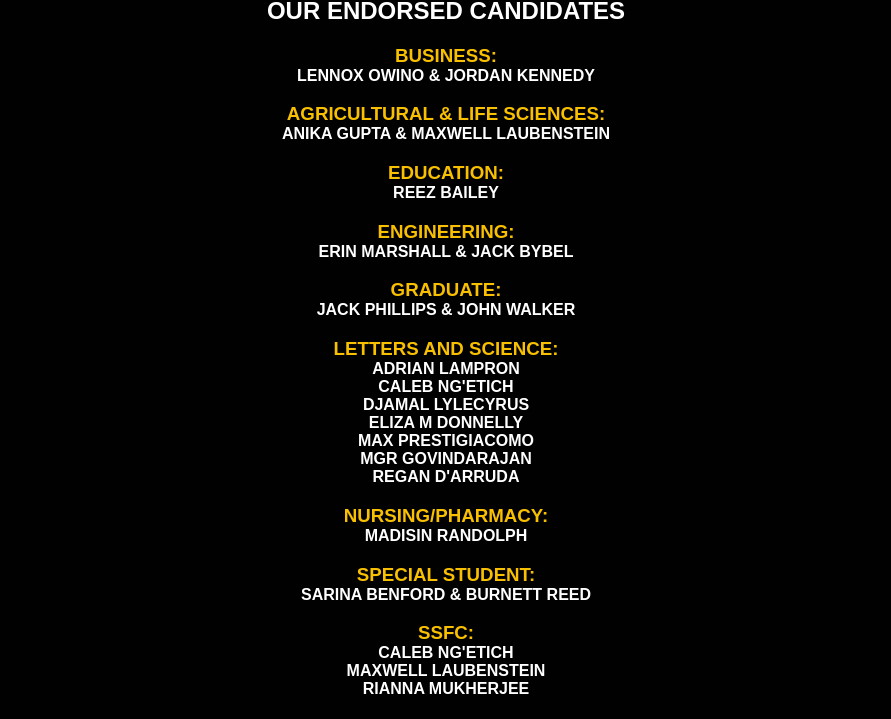
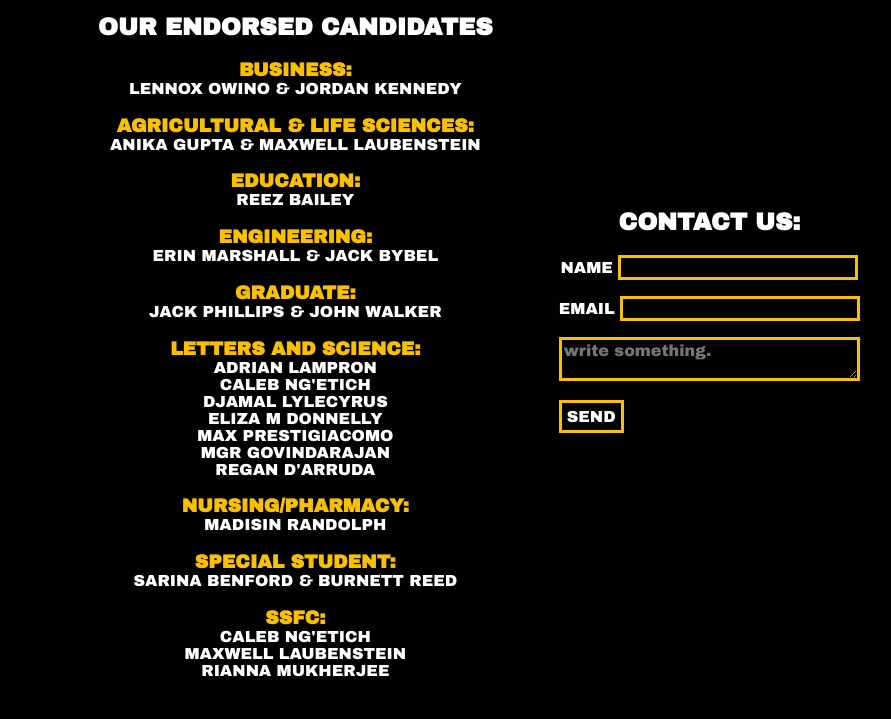
Before and after one commit to barzamin/studentreliefsquad, a plain HTML site: page index.html in a window 1280 px wide. Shown: the part 81-800 px from the top of the page, without its empty margins (194-1085 px from the left). Drawn offline with Linux system fonts and the light colour scheme.

Commit message:
styles, form

```diff
--- a/index.html
+++ b/index.html
@@ -3,6 +3,8 @@
   <head>
     <meta charset="utf8">
     <meta name="viewport" content="width=device-width, initial-scale=1">
+    <link rel="preconnect" href="https://fonts.gstatic.com">
+    <link href="https://fonts.googleapis.com/css2?family=Archivo+Black&display=swap" rel="stylesheet">
     <style>
       * { box-sizing: border-box; }
       body {
@@ -11,7 +13,7 @@
       }
 
       h1 {
-        font-weight: 900;
+        /*font-weight: 700;*/
         margin: 0;
       }
 
@@ -20,17 +22,21 @@
         justify-content: center;
         align-items: center;
         width: 100%;
-        height: 100vh;
+        min-height: 100vh;
       }
+      @media (max-width: 860px) {
+        .container {
+          flex-direction: column;
+        }
+      }
+
       .content {
         text-align: center;
         text-transform: uppercase;
-        font-family: Arial, sans-serif;
+        font-family: 'Archivo Black', sans-serif;
         color: #ffffff;
       }
-      .content div {
-        font-weight: 700;
-      }
+
       h1, h3 {
         color: #f8c000;
       }
@@ -44,6 +50,42 @@
 
       h3 {
         margin-bottom: 0;
+      }
+
+      textarea {
+        max-width: 100%;
+      }
+
+      button, input, select, textarea {
+        font-family: inherit;
+        font-size: 100%;
+      }
+
+      input, textarea {
+        border: 3px solid #f8c000;
+        background-color: #000;
+        color: #fff;
+      }
+
+      textarea {
+        resize: vertical;
+        width: 100%;
+      }
+
+      button {
+        display: block;
+        padding: 5px;
+        border: 3px solid #f8c000;
+        color: #fff;
+        background-color: #000;
+      }
+      button:hover {
+        background-color: #f8c000;
+        color: #000;
+      }
+
+      form div {
+        margin: 1em 0;
       }
     </style>
   </head>
@@ -89,7 +131,28 @@
         <div>Caleb Ng'Etich</div>
         <div>Maxwell Laubenstein</div>
         <div>Rianna Mukherjee</div>
+      </section>
 
+      <section class="content">
+        <h2>contact us:</h2>
+        <div class="contact">
+          <form name="contact" netlify>
+            <div>
+              <labelf for="name">Name</label>
+              <input type="text" id="name" name="name" required />
+            </div>
+            <div>
+              <label for="email">Email</label>
+              <input type="email" id="email" name="email" required />
+            </div>
+            <div>
+              <textarea id="message" placeholder="write something." name="message"></textarea>
+            </p>
+            <div>
+              <button type="submit">SEND</button>
+            </p>
+          </form>
+        </div>
       </section>
     </main>
   </body>
```
